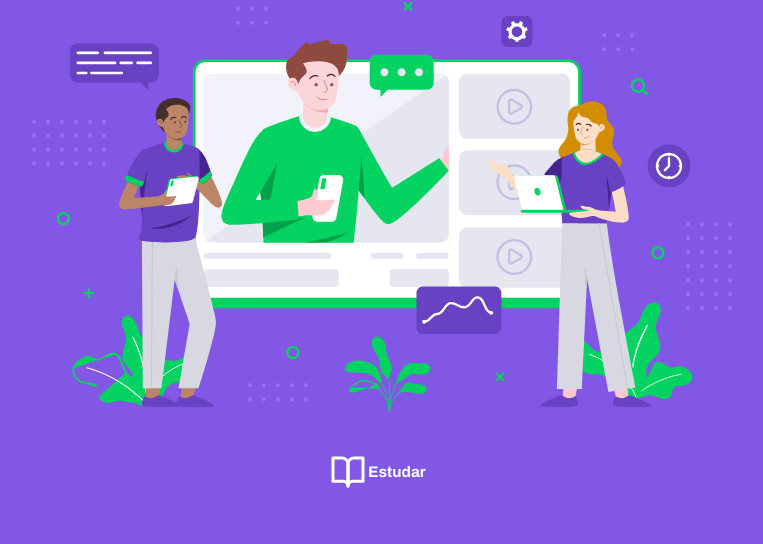
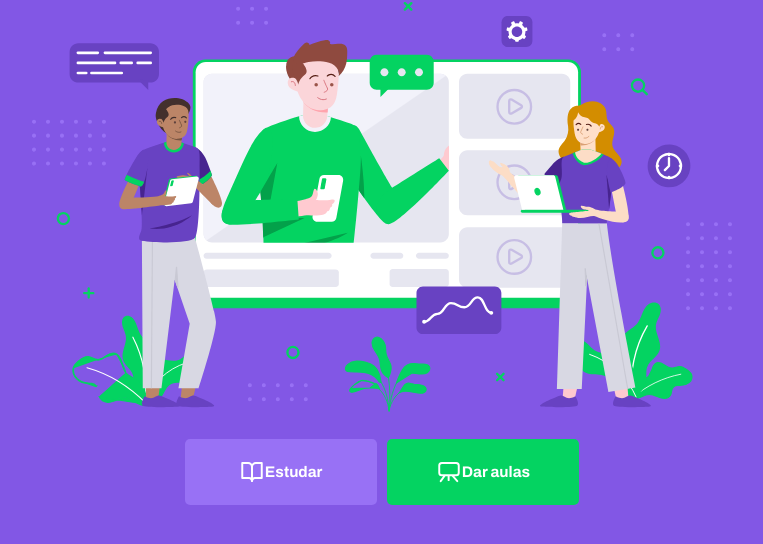
Before and after one commit to brunaoliveira/nlw, a plain HTML site: page index.html in a window 1280 px wide. Shown: the part 198-742 px from the top of the page, without its empty margins (258-1021 px from the left). Drawn offline with Linux system fonts and the light colour scheme.

Commit message:
Add colour transition on button hovering

```diff
--- a/index.html
+++ b/index.html
@@ -27,10 +27,10 @@
                 <img src="/images/icons/study.svg" alt="Estudar">
                 Estudar
             </a>
-            <!-- <a class="give-classes" href="/study.html">
+            <a class="give-classes" href="/study.html">
                 <img src="/images/icons/give-classes.svg" alt="Dar aulas">
                 Dar aulas
-            </a> -->
+            </a>
         </div>
 
     </div>
--- a/styles/partials/page-landing.css
+++ b/styles/partials/page-landing.css
@@ -53,10 +53,29 @@ background: var(--color-primary);
 
     text-decoration: none;
 
+    /* controla a velocidade da mudança de cor do hovering */
+    transition: background 0.2s;
     color: var(--color-button-text);
 }
 
+.buttons-container a img {
+    width: 4rem;
+}
+
 .buttons-container a.study {
+    background: var(--color-primary-lighter);
+}
 
+.buttons-container a.study:hover {
+    /* muda a cor enquanto mouse está hovering o elemento */
+    background:var(--color-primary-light);
+}
 
+.buttons-container a.give-classes {
+    background: var(--color-secondary);
+    margin-right: 0;
 }
+
+.buttons-container a.give-classes:hover {
+    background: var(--color-secondary-dark);
+}
```
